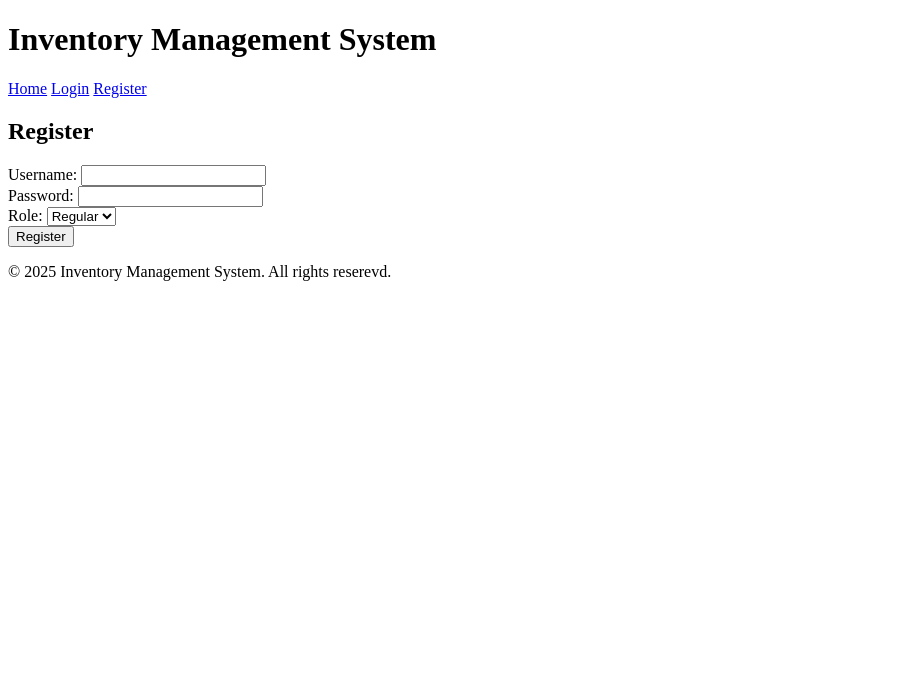
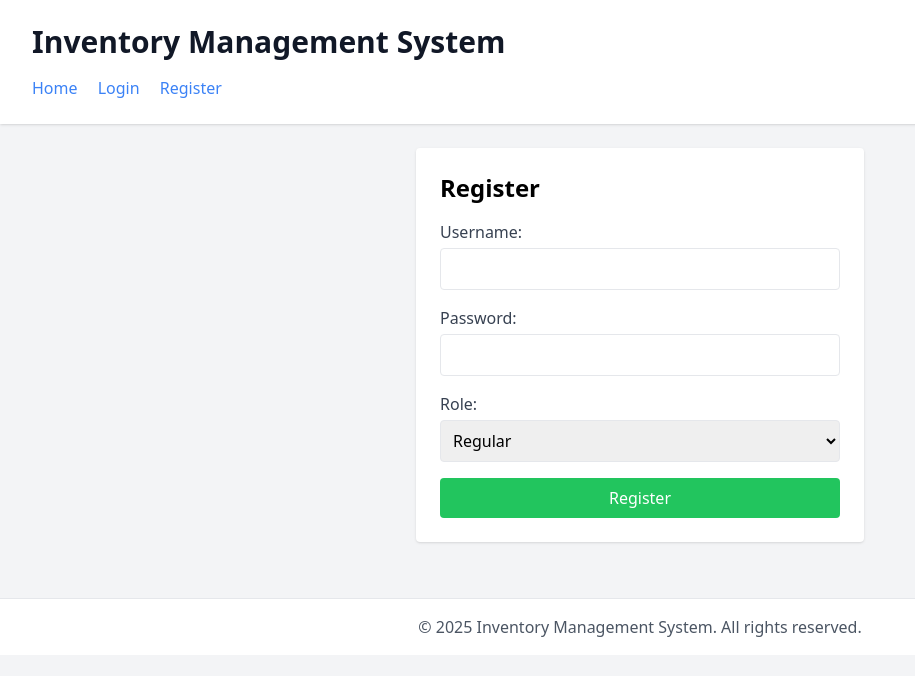
Before and after one commit to sal218/inventory-hub-fastapi, a FastAPI app: page /register in a window 1280 px wide. Shown: the top 676 px of the page, without its empty margins (0-915 px from the left). Run offline with FastAPI, Linux system fonts and the light colour scheme; some libraries are stand-ins or nearby versions.

Commit message:
Updated UI to utilize tailwind CSS framework. Updated home, login and register pages

```diff
--- a/app/templates/base.html
+++ b/app/templates/base.html
@@ -1,25 +1,29 @@
 <!DOCTYPE html>
 <html lang="en">
 <head>
-        <meta charset="UTF-8">
-        <title>{% block title %}Inventory Management System{% endblock %}</title>
-        <link rel="stylesheet" href="/static/css/styles.css">
-        <link rel="icon" href="/static/favicon.ico">
+    <meta charset="UTF-8">
+    <title>{% block title %}Inventory Management System{% endblock %}</title>
+    <script src="https://cdn.tailwindcss.com"></script>
+    <link rel="icon" href="/static/favicon.ico">
 </head>
-<body>
-    <header>
-        <h1>Inventory Management System</h1>
-        <nav>
-            <a href="/">Home</a>
-            <a href="/login">Login</a>
-            <a href="/register">Register</a>
-        </nav>
+<body class="bg-gray-100">
+    <header class="bg-white shadow">
+        <div class="max-w-7xl mx-auto py-6 px-4 sm:px-6 lg:px-8">
+            <h1 class="text-3xl font-bold text-gray-900">Inventory Management System</h1>
+            <nav class="mt-4">
+                <a href="/" class="text-blue-500 hover:underline">Home</a>
+                <a href="/login" class="ml-4 text-blue-500 hover:underline">Login</a>
+                <a href="/register" class="ml-4 text-blue-500 hover:underline">Register</a>
+            </nav>
+        </div>
     </header>
-    <main>
+    <main class="max-w-7xl mx-auto py-6 sm:px-6 lg:px-8">
         {% block content %}{% endblock %}
     </main>
-    <footer>
-        <p>&copy; 2025 Inventory Management System. All rights reserevd.</p>
+    <footer class="bg-white border-t mt-8">
+        <div class="max-w-7xl mx-auto py-4 px-4 text-center text-gray-600">
+            &copy; 2025 Inventory Management System. All rights reserved.
+        </div>
     </footer>
 </body>
 </html>
--- a/app/templates/register.html
+++ b/app/templates/register.html
@@ -1,23 +1,28 @@
 {% extends "base.html" %}
 {% block title %}Register{% endblock %}
 {% block content %}
-<h2>Register</h2>
+<div class="bg-white p-6 rounded shadow max-w-md mx-auto">
+    <h2 class="text-2xl font-semibold mb-4">Register</h2>
     {% if error %}
-    <p style="color: red;">{{ error }}</p>
+        <p class="text-red-500 mb-4">{{ error }}</p>
     {% endif %}
     <form method="post" action="/register">
-    <label for="username">Username:</label>
-    <input type="text" id="username" name="username" required>
-    <br/>
-    <label for="password">Password:</label>
-    <input type="password" id="password" name="password" required>
-    <br/>
-    <label for="role">Role:</label>
-    <select id="role" name="role">
+        <div class="mb-4">
+            <label for="username" class="block text-gray-700">Username:</label>
+            <input type="text" id="username" name="username" required class="mt-1 p-2 border rounded w-full">
+        </div>
+        <div class="mb-4">
+            <label for="password" class="block text-gray-700">Password:</label>
+            <input type="password" id="password" name="password" required class="mt-1 p-2 border rounded w-full">
+        </div>
+        <div class="mb-4">
+            <label for="role" class="block text-gray-700">Role:</label>
+            <select id="role" name="role" class="mt-1 p-2 border rounded w-full">
                 <option value="regular">Regular</option>
                 <option value="admin">Admin</option>
             </select>
-    <br/>
-    <button type="submit">Register</button>
+        </div>
+        <button type="submit" class="w-full bg-green-500 text-white py-2 rounded hover:bg-green-600">Register</button>
     </form>
+</div>
 {% endblock %}
```
Also changed, not shown: app/templates/login.html (+17 -13 lines). Lines whose indentation alone changed are shown as unchanged.
